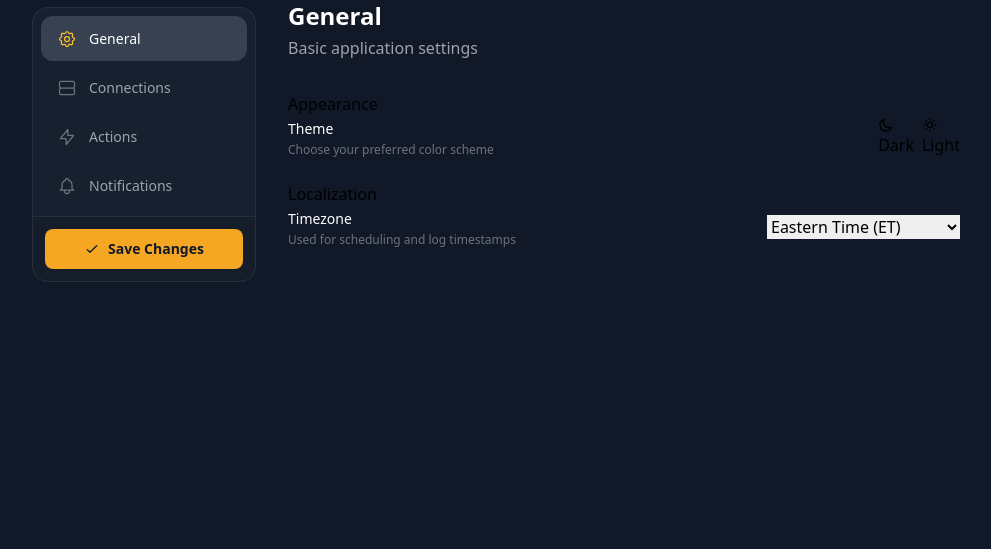
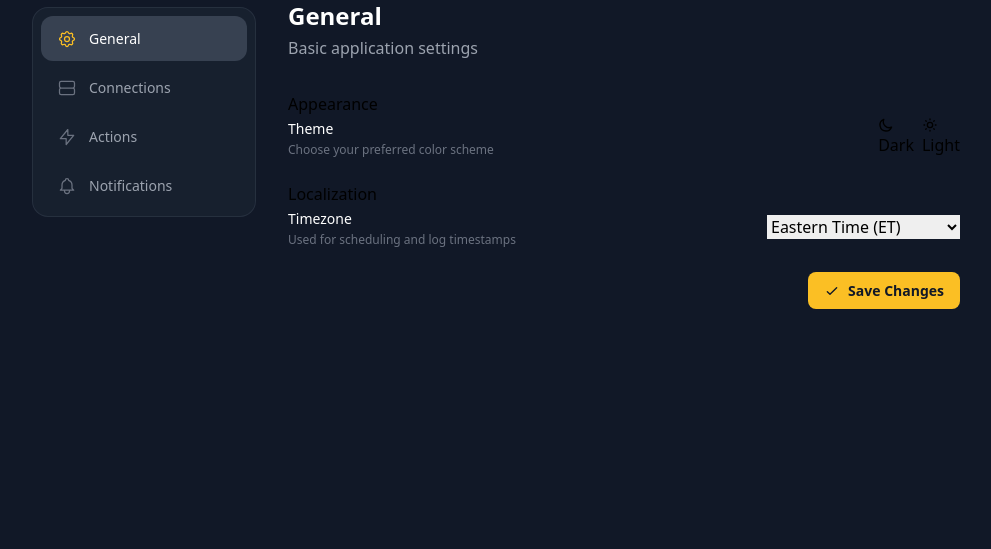
Before and after one commit to gnegelow-caylent/media-janitor, a Python web app: template src/media_janitor/templates/settings.html in a window 1280 px wide. Shown: the part 89-638 px from the top of the page, without its empty margins (0-991 px from the left). Run offline with Jinja, Linux system fonts and the light colour scheme; the template is opened without the code that fills it, so the values that code supplies are empty; some libraries are stand-ins or nearby versions.

Commit message:
Move save buttons from sidebar to individual sections
- Removed save button from sidebar (navigation only)
- Added save buttons to each settings section
- Consistent save-section-btn styling across all sections

Co-Authored-By: Claude Opus 4.5 <noreply@anthropic.com>

```diff
--- a/src/media_janitor/templates/settings.html
+++ b/src/media_janitor/templates/settings.html
@@ -35,16 +35,6 @@
                     <span>Notifications</span>
                 </button>
             </nav>
-
-            <!-- Save Button -->
-            <div class="p-3 border-t border-gray-700/50 bg-gray-900/30">
-                <button onclick="saveAllSettings()" class="w-full flex items-center justify-center gap-2 rounded-lg bg-primary px-4 py-2.5 text-sm font-semibold text-gray-900 hover:bg-yellow-500 transition-colors">
-                    <svg class="w-4 h-4" fill="none" stroke="currentColor" viewBox="0 0 24 24">
-                        <path stroke-linecap="round" stroke-linejoin="round" stroke-width="2" d="M5 13l4 4L19 7"/>
-                    </svg>
-                    Save Changes
-                </button>
-            </div>
         </div>
     </aside>
 
@@ -112,6 +102,15 @@
                         </div>
                     </div>
                 </div>
+
+                <div class="mt-6 flex justify-end">
+                    <button onclick="saveAllSettings()" class="save-section-btn">
+                        <svg class="w-4 h-4" fill="none" stroke="currentColor" viewBox="0 0 24 24">
+                            <path stroke-linecap="round" stroke-linejoin="round" stroke-width="2" d="M5 13l4 4L19 7"/>
+                        </svg>
+                        Save Changes
+                    </button>
+                </div>
             </div>
         </section>
 
@@ -140,6 +139,14 @@
                         <button onclick="addInstance('radarr')" class="text-sm text-primary hover:text-yellow-400 font-medium">+ Add Instance</button>
                     </div>
                     <div id="radarr-instances" class="space-y-3"></div>
+                    <div class="mt-4 pt-4 border-t border-gray-700/50 flex justify-end">
+                        <button onclick="saveAllSettings()" class="save-section-btn">
+                            <svg class="w-4 h-4" fill="none" stroke="currentColor" viewBox="0 0 24 24">
+                                <path stroke-linecap="round" stroke-linejoin="round" stroke-width="2" d="M5 13l4 4L19 7"/>
+                            </svg>
+                            Save Radarr
+                        </button>
+                    </div>
                 </div>
 
                 <!-- Sonarr -->
@@ -159,6 +166,14 @@
                         <button onclick="addInstance('sonarr')" class="text-sm text-primary hover:text-yellow-400 font-medium">+ Add Instance</button>
                     </div>
                     <div id="sonarr-instances" class="space-y-3"></div>
+                    <div class="mt-4 pt-4 border-t border-gray-700/50 flex justify-end">
+                        <button onclick="saveAllSettings()" class="save-section-btn">
+                            <svg class="w-4 h-4" fill="none" stroke="currentColor" viewBox="0 0 24 24">
+                                <path stroke-linecap="round" stroke-linejoin="round" stroke-width="2" d="M5 13l4 4L19 7"/>
+                            </svg>
+                            Save Sonarr
+                        </button>
+                    </div>
                 </div>
 
                 <!-- Plex -->
@@ -193,6 +208,14 @@
                             <button onclick="testPlex()" class="text-sm text-primary hover:text-yellow-400 font-medium">Test Connection</button>
                             <span id="plex-status" class="text-sm"></span>
                         </div>
+                    </div>
+                    <div class="mt-4 pt-4 border-t border-gray-700/50 flex justify-end">
+                        <button onclick="saveAllSettings()" class="save-section-btn">
+                            <svg class="w-4 h-4" fill="none" stroke="currentColor" viewBox="0 0 24 24">
+                                <path stroke-linecap="round" stroke-linejoin="round" stroke-width="2" d="M5 13l4 4L19 7"/>
+                            </svg>
+                            Save Plex
+                        </button>
                     </div>
                 </div>
             </div>
@@ -278,6 +301,15 @@
                             </label>
                         </div>
                     </div>
+                </div>
+
+                <div class="mt-6 flex justify-end">
+                    <button onclick="saveAllSettings()" class="save-section-btn">
+                        <svg class="w-4 h-4" fill="none" stroke="currentColor" viewBox="0 0 24 24">
+                            <path stroke-linecap="round" stroke-linejoin="round" stroke-width="2" d="M5 13l4 4L19 7"/>
+                        </svg>
+                        Save Changes
+                    </button>
                 </div>
             </div>
         </section>
@@ -477,6 +509,15 @@
                         </div>
                     </div>
                 </div>
+
+                <div class="mt-6 flex justify-end">
+                    <button onclick="saveAllSettings()" class="save-section-btn">
+                        <svg class="w-4 h-4" fill="none" stroke="currentColor" viewBox="0 0 24 24">
+                            <path stroke-linecap="round" stroke-linejoin="round" stroke-width="2" d="M5 13l4 4L19 7"/>
+                        </svg>
+                        Save Changes
+                    </button>
+                </div>
             </div>
         </section>
     </main>
@@ -592,6 +633,25 @@
     /* Instance Rows */
     .instance-row {
         @apply p-4 bg-gray-900/30 rounded-xl border border-gray-700/50;
+    }
+
+    /* Save Section Button */
+    .save-section-btn {
+        display: flex;
+        align-items: center;
+        gap: 0.5rem;
+        padding: 0.5rem 1rem;
+        border-radius: 0.5rem;
+        background: #fbbf24;
+        color: #111827;
+        font-size: 0.875rem;
+        font-weight: 600;
+        border: none;
+        cursor: pointer;
+        transition: background 0.2s;
+    }
+    .save-section-btn:hover {
+        background: #f59e0b;
     }
 </style>
 {% endblock %}
```
